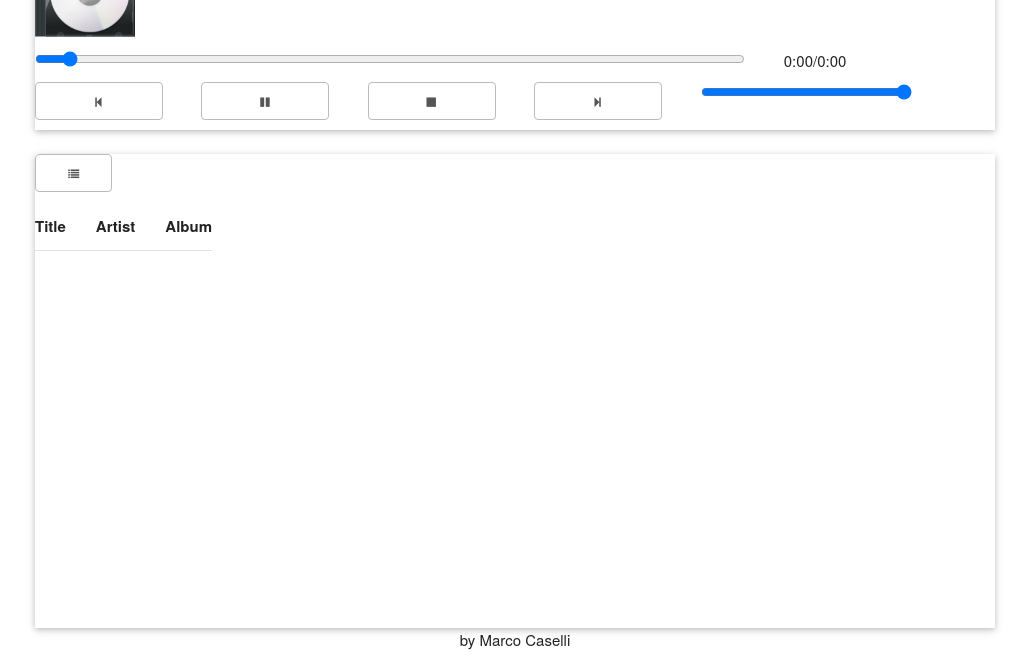
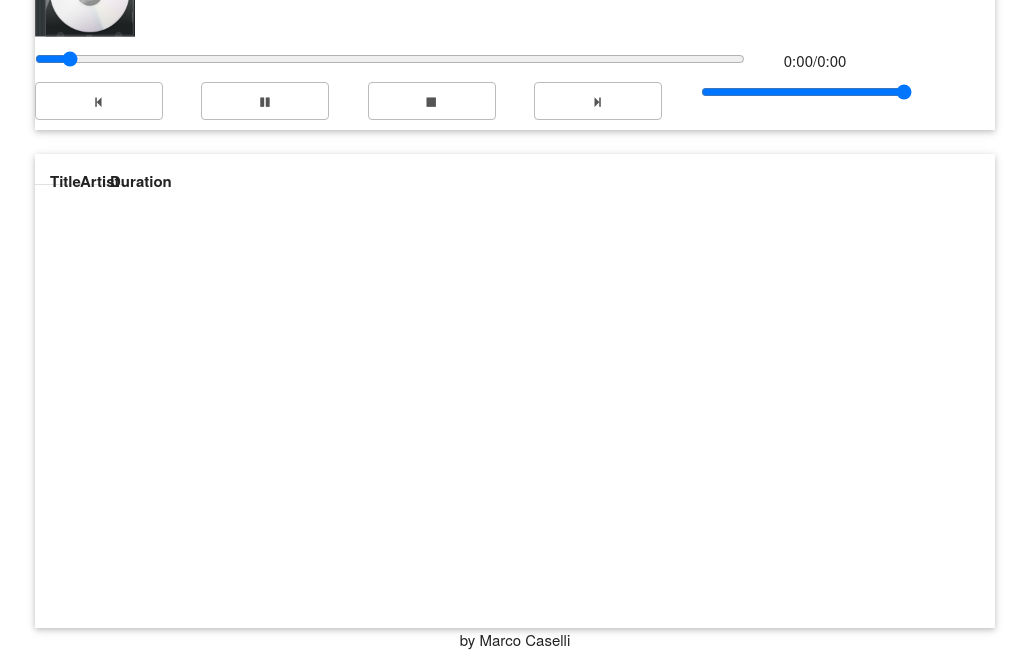
Before and after one commit to varianus/ovoplayer-webremote, a plain HTML site: page index.html in a window 1280 px wide. Shown: the part 132-800 px from the top of the page, without its empty margins (125-1154 px from the left). Drawn offline with Linux system fonts and the light colour scheme.

Commit message:
Try to implement fixed header table for playlist

```diff
--- a/css/styles.css
+++ b/css/styles.css
@@ -53,6 +53,21 @@ nav ul {
   list-style: none;
 }
 
+
+.table-fixed thead div {
+   position: fixed;
+}
+
+.table-fixed th {
+  height: 0%;
+  text-align: left;
+}
+
+.table-fixed th {
+  padding: 1em;
+}
+
+
 @media (min-width: 550px) {
   .box {
     display: flex;
--- a/index.html
+++ b/index.html
@@ -56,18 +56,20 @@
     </section>
     <br>
     <section id="playlist" class="content">
-      <button class="ico-list" onclick="sendCommand('req','playlist');"></button>
-      <table id="tabpl">
+  <!--    <button class="ico-list" onclick="sendCommand('req','playlist');"></button> -->
+      <div>
+      <table id="tabpl" class="table-fixed">
         <thead>
           <tr class="tabheader">
-            <th>Title</th>
-            <th>Artist</th>
-            <th>Album</th>
+            <th><div>Title</div></th>
+            <th><div>Artist</div></th>
+            <th><div>Duration</div></th>
           </tr>
         </thead>
         <tbody id="pl-data">
         </tbody>
       </table>
+    </div>
     </section>
     <footer><center>by Marco Caselli</center></footer>
   </div>
--- a/js/ovoplayer.js
+++ b/js/ovoplayer.js
@@ -68,6 +68,9 @@ function connected() {
   sendCommand('req', 'meta')
   sendCommand('req', 'coverimg')
   sendCommand('req', 'vol')
+  sendCommand('req','playlist')
+  sendCommand('req','index')
+
 }
 
 function get_appropriate_w_url(server, port) {
@@ -270,6 +273,10 @@ function handle_message(msg) {
             // trele[message.param].scrollIntoView([])
           }
           break
+        case 'plchange':
+         sendCommand('req','playlist')
+         sendCommand('req','index')
+         break
       }
       break
   }
```
